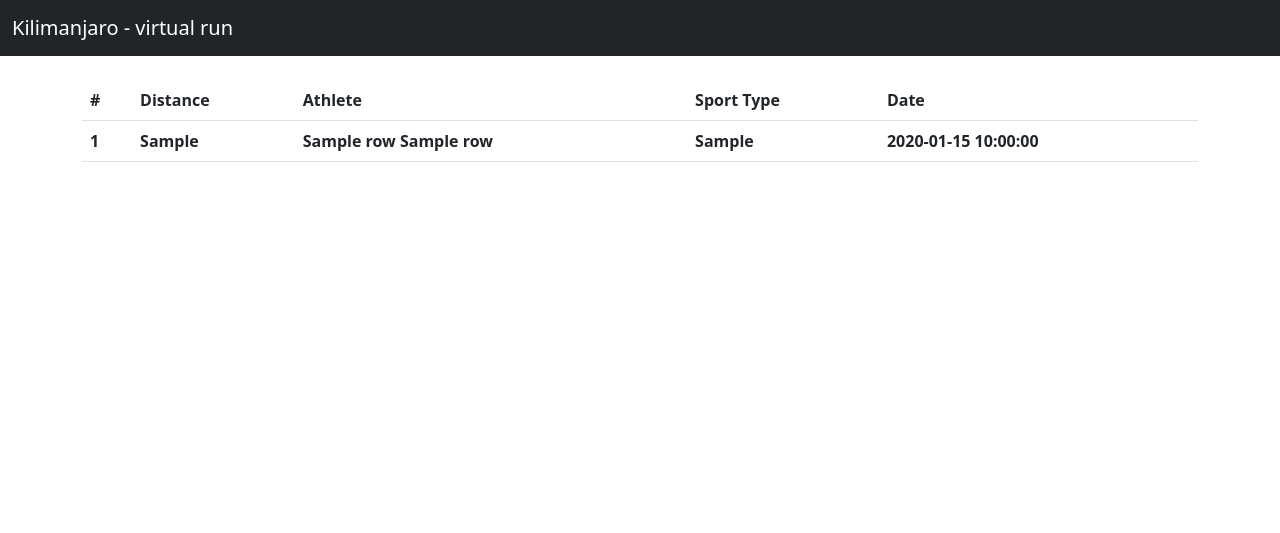
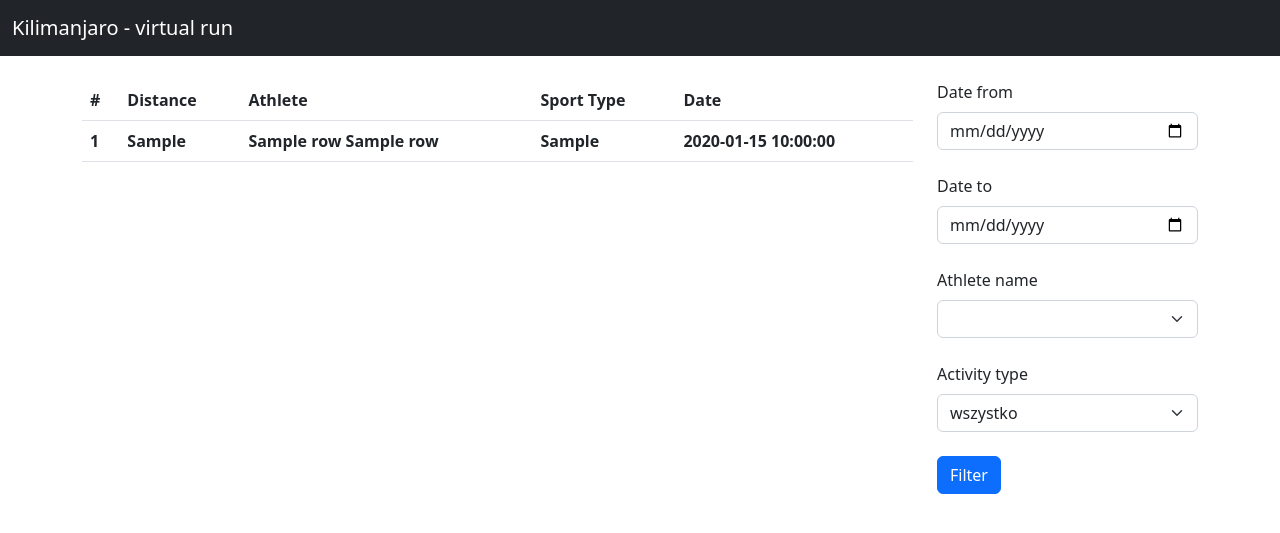
Before and after one commit to theartusz/kilimanjaroVR_frontend, a Flask app: template app/templates/home.html in a window 1280 px wide. Shown: the top 533 px of the page. Run offline with Flask 2, Linux system fonts and the light colour scheme; the template is opened without the code that fills it: values that come from a table or form of the project are taken from there, most other values are stand-ins (such as "Sample title", 1, 10 or a date in 2020); lists and menus that the app fills with data are empty; parts of the project's set-up code (start-up, migrations or seed data) failed here and were passed over.

Commit message:
adding filter

```diff
--- a/app/app.py
+++ b/app/app.py
@@ -1,10 +1,13 @@
-from flask import Flask, render_template
+from flask import Flask, render_template, request
 from pymongo import MongoClient
 from dotenv import load_dotenv
+from flask_wtf import FlaskForm
+from wtforms import DateField, SelectField, SubmitField
 import pandas as pd
 import os
 
 app = Flask(__name__)
+app.config['SECRET_KEY'] = 'sh!'
 
 load_dotenv()
 MONGODB_PASSWORD = os.getenv('MONGODB_PASSWORD')
@@ -16,20 +19,59 @@ client = MongoClient(conn_str, connectTimeoutMS=30000, socketTimeoutMS=None, con
 db = client['Kilimanjaro_VR']
 coll = db['data']
 
-@app.route('/')
+activity_types = coll.distinct("activity_type")
+activity_types.append('wszystko')
+
+class FilterForm(FlaskForm):
+    date_from = DateField('Date from', format="%d/%m/%Y")
+    date_to = DateField('Date to', format="%d/%m/%Y")
+    athlete_full_name = SelectField('Athlete name', choices=coll.distinct("athlete_full_name"))
+    activity_type = SelectField('Activity type', choices=activity_types)
+    submit = SubmitField('Filter')
+
+def get_data(date_from=None, date_to=None, athlete_name=None, activity_type=None):
+    # construct the query
+    query = {}
+    if date_from and date_to:
+        query['date'] = {'$gte': date_from, '$lte': date_to}
+    elif date_from:
+        query['date'] = {'$gte': date_from}
+    elif date_to:
+        query['date'] = {'$lte': date_to}
+    if athlete_name:
+        query['athlete_full_name'] = athlete_name
+    if activity_type != 'wszystko':
+        query['activity_type'] = activity_type
+    print(query)
+    # construct the DataFrame
+    df = pd.DataFrame(list(coll.find(query)))
+    # Delete the _id and transform data first time dataframe is loaded
+    if '_id' in df:
+        del df['_id']
+        # convert epoch time to just the date
+        df['datetime'] = pd.to_datetime(df['date'], unit='s')
+        df['date'] = pd.to_datetime(df['datetime'], unit='s').dt.date
+        df['week_nr'] = df['datetime'].dt.isocalendar().week
+    return df
+
+@app.route('/', methods=['post','get'])
 def home():
-    # Make a query to the specific DB and Collection
-    cursor = coll.find({})
-    # Expand the cursor and construct the DataFrame
-    df = pd.DataFrame(list(cursor))
-    # Delete the _id
-    del df['_id']
-    # convert epoch time to just the date
-    df['date'] = pd.to_datetime(df['date'], unit='s').dt.date
+    form = FilterForm(activity_type='wszystko')
+    df = get_data(
+        date_from=form.date_from.data,
+        date_to=form.date_to.data,
+        athlete_name=form.athlete_full_name.data,
+        activity_type=form.activity_type.data
+    )
+    print(form.date_from.data)
+    return render_template('home.html', df=df, form=form)
+
+@app.route('/week')
+def week_summary():
+    df = get_data()
+    weekly_summary = df.groupby(by=['week_nr']).sum()
+    print(weekly_summary)
     return render_template('home.html', df=df)
-
-def week_summary():
-    return
 
 if __name__ == "__main__":
     app.run(port=5000)
--- a/app/requirements.txt
+++ b/app/requirements.txt
@@ -1,6 +1,7 @@
 click==8.1.3
 dnspython==2.3.0
 Flask==2.2.2
+Flask-WTF==1.1.1
 itsdangerous==2.1.2
 Jinja2==3.1.2
 MarkupSafe==2.1.2
@@ -12,4 +13,4 @@ python-dotenv==0.21.1
 pytz==2022.7.1
 six==1.16.0
 Werkzeug==2.2.2
-gunicorn==20.1.0
+WTForms==3.0.1
--- a/app/templates/home.html
+++ b/app/templates/home.html
@@ -2,6 +2,8 @@
 {% block content %}
 
 <div class="container">
+  <div class="row">
+    <div class="col">
       <table class="table">
         <thead>
           <tr>
@@ -25,5 +27,27 @@
         </tbody>
       </table>
     </div>
+    <div class="col-3">
+      <form method="POST">
+        <div class="form-group">
+          {{ form.hidden_tag() }}
+          {{ form.date_from.label(class="form-label") }}
+          {{ form.date_from(class="form-control") }}
+          <br/>
+          {{ form.date_to.label(class="form-label") }}
+          {{ form.date_to(class="form-control") }}
+          <br/>
+          {{ form.athlete_full_name.label(class="form-label") }}
+          {{ form.athlete_full_name(class="form-select")}}
+          <br/>
+          {{ form.activity_type.label(class="form-label") }}
+          {{ form.activity_type(class="form-select") }}
+          <br/>
+          {{ form.submit(class="btn btn-primary") }}
+        </div>
+      </form>
+    </div>
+  </div>
+</div>
 
 {% endblock %}
```
Also changed, not shown: app/templates/date.html (added, +26 -0 lines). Lines whose indentation alone changed are shown as unchanged.
